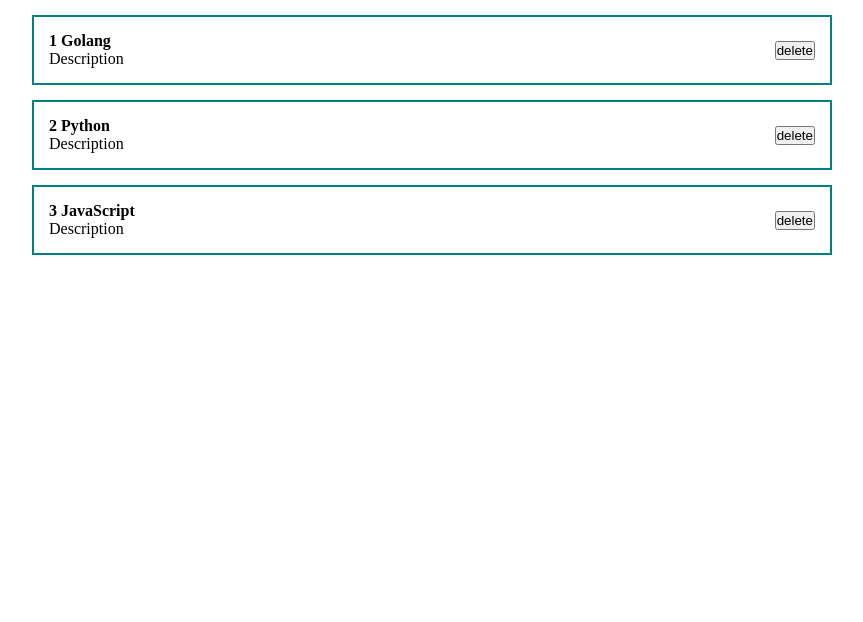
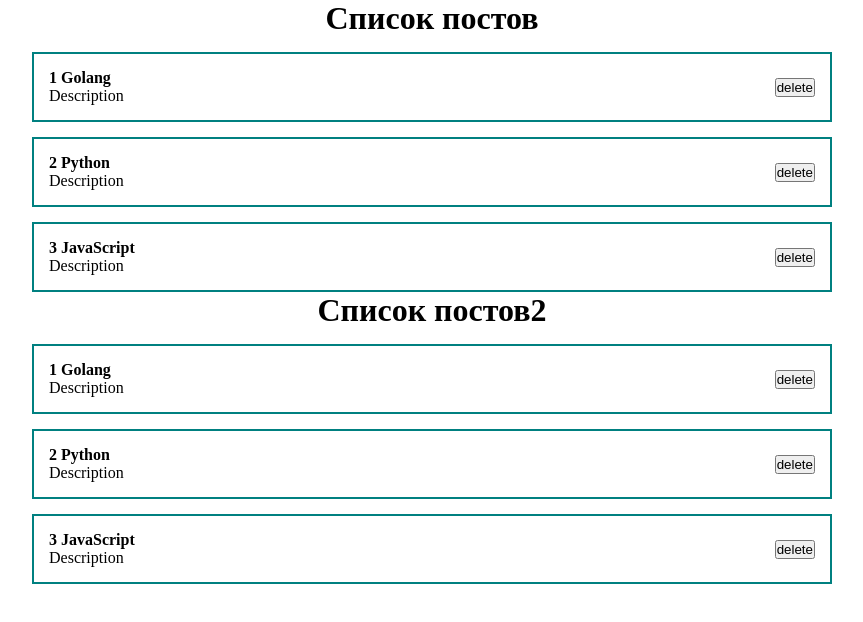
Before and after one commit to Kai120789/react_video, a React (Create React App) app: page / in a window 1280 px wide. Shown: the top 622 px of the page, without its empty margins (208-1071 px from the left). Built offline with nearby package versions, Linux system fonts and the light colour scheme; the HTML template or start-up script is replaced by a standard one.

Commit message:
feat: add post list and map struct for posts

```diff
--- a/src/App.js
+++ b/src/App.js
@@ -3,15 +3,25 @@
 import Counter from "./components/Counter";
 import ClassCounter from "./components/ClassCounter";
 import PostItem from "./components/PostItem";
+import PostList from "./components/PostList";
 
 function App() {
-  const [value, setValue] = useState('TEXT')
+  const [posts, setPosts] = useState([
+    {id: 1, title: 'Golang', body: 'Description'},
+    {id: 2, title: 'Python', body: 'Description'},
+    {id: 3, title: 'JavaScript', body: 'Description'}
+  ])
+
+  const [posts2, setPosts2] = useState([
+    {id: 1, title: 'С++', body: 'Description'},
+    {id: 2, title: 'С#', body: 'Description'},
+    {id: 3, title: 'Java', body: 'Description'}
+  ])
 
   return (
     <div className="App">
-        <PostItem post={{id: 1, title: 'Golang', body: 'Description'}}/>
-        <PostItem post={{id: 2, title: 'Python', body: 'Description'}}/>
-        <PostItem post={{id: 3, title: 'JavaScript', body: 'Description'}}/>
+        <PostList posts={posts} title='Список постов'/>
+        <PostList posts={posts} title='Список постов2'/>
     </div>
   );
 }
--- /dev/null
+++ b/src/components/PostList.jsx
@@ -0,0 +1,17 @@
+import React from 'react'
+import PostItem from './PostItem'
+
+const PostList = ({posts, title}) => {
+    return (
+        <div>
+            <h1 style={{textAlign: 'center'}}>
+                {title}
+            </h1>
+            {posts.map(post =>
+                <PostItem post={post} key={post.id}/>
+            )}
+        </div>
+    )
+}
+
+export default PostList
```
